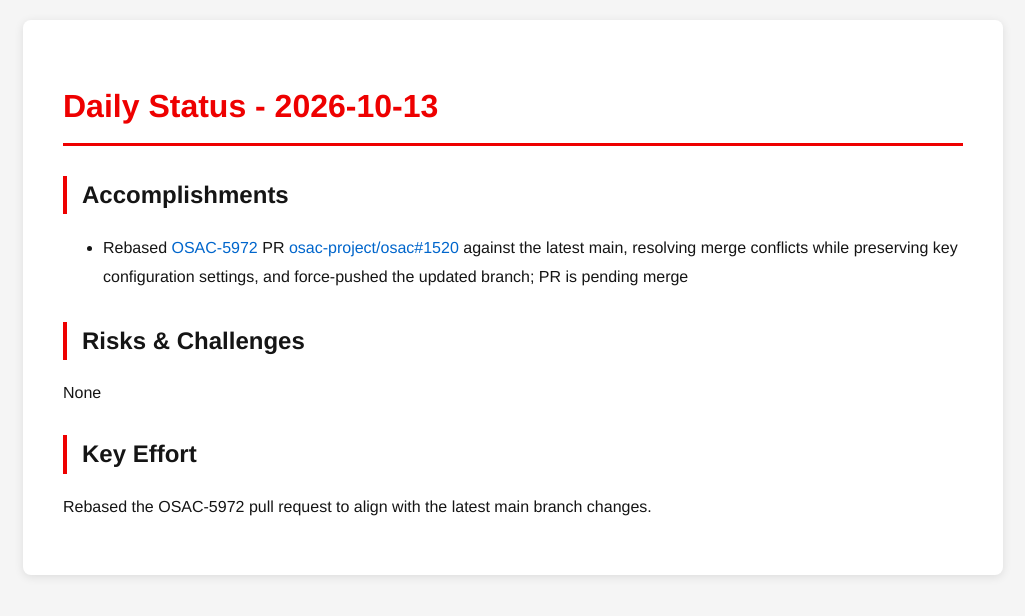
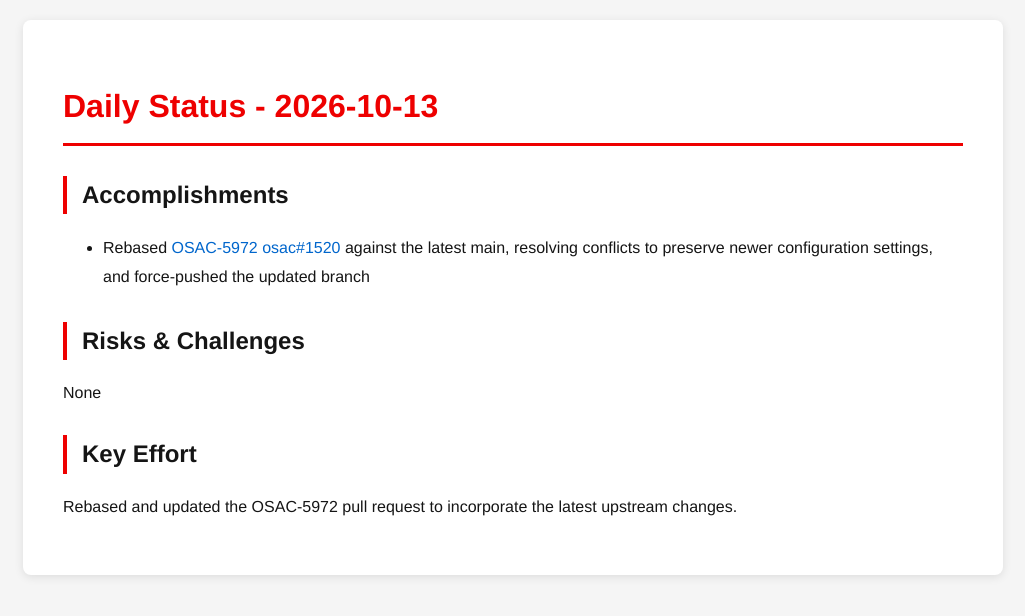
Before and after one commit to tzvatot/daily-status, a Jekyll site: the page built from 2026-10-13.md, in a window 1280 px wide. Shown: the top 616 px of the page, without its empty margins (127-1152 px from the left). Built offline with Jekyll 4.4.1, drawn with Linux system fonts in a browser that asks for light colours.

Commit message:
Daily status update - 2026-10-13

```diff
--- a/2026-10-13.md
+++ b/2026-10-13.md
@@ -7,10 +7,10 @@
 # Daily Status - 2026-10-13
 
 ## Accomplishments
-- Rebased [OSAC-5972](https://redhat.atlassian.net/browse/OSAC-5972) PR [osac-project/osac#1520](https://github.com/osac-project/osac/pull/1520) against the latest main, resolving merge conflicts while preserving key configuration settings, and force-pushed the updated branch; PR is pending merge
+- Rebased [OSAC-5972](https://redhat.atlassian.net/browse/OSAC-5972) [osac#1520](https://github.com/osac-project/osac/pull/1520) against the latest main, resolving conflicts to preserve newer configuration settings, and force-pushed the updated branch
 
 ## Risks & Challenges
 None
 
 ## Key Effort
-Rebased the OSAC-5972 pull request to align with the latest main branch changes.
+Rebased and updated the OSAC-5972 pull request to incorporate the latest upstream changes.
```
